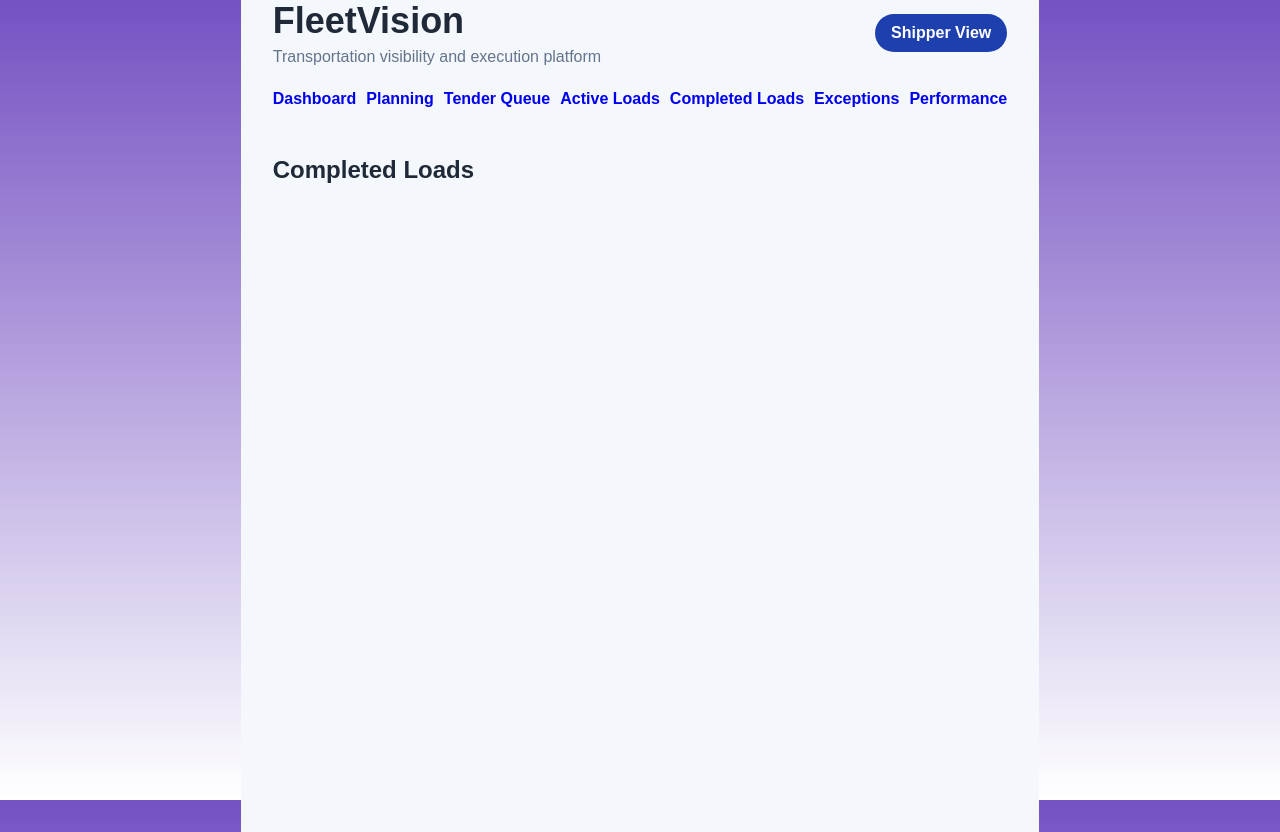
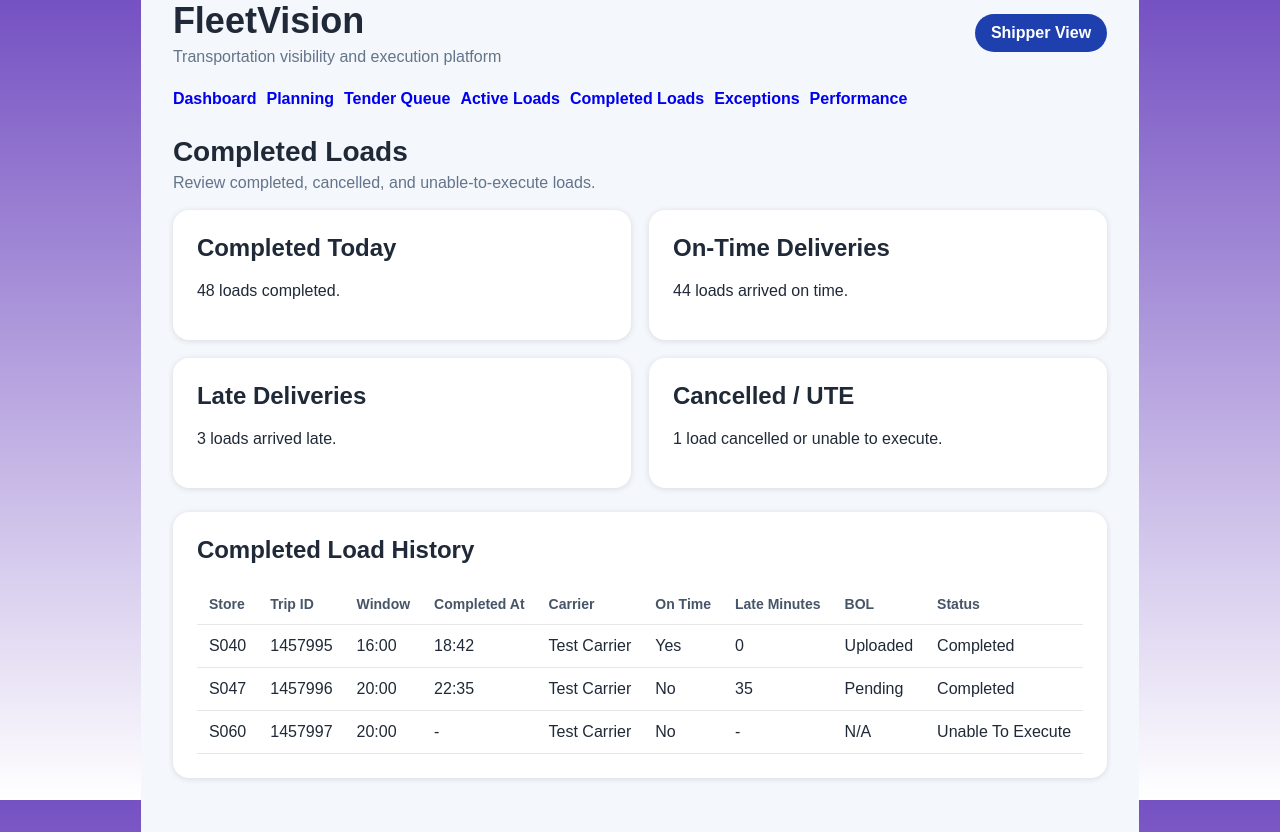
Before and after one commit to varchar1206/fleetvision-platform, a React (Vite) app: page /completed-loads in a window 1280 px wide. Built offline with nearby package versions, Linux system fonts and the light colour scheme.

Commit message:
Build Completed Loads page

```diff
--- a/src/pages/shipper/CompletedLoads.tsx
+++ b/src/pages/shipper/CompletedLoads.tsx
@@ -1,3 +1,104 @@
+const completedLoads = [
+  {
+    store: "S040",
+    tripId: "1457995",
+    window: "16:00",
+    completedAt: "18:42",
+    carrier: "Test Carrier",
+    onTime: "Yes",
+    lateMinutes: "0",
+    bol: "Uploaded",
+    status: "Completed",
+  },
+  {
+    store: "S047",
+    tripId: "1457996",
+    window: "20:00",
+    completedAt: "22:35",
+    carrier: "Test Carrier",
+    onTime: "No",
+    lateMinutes: "35",
+    bol: "Pending",
+    status: "Completed",
+  },
+  {
+    store: "S060",
+    tripId: "1457997",
+    window: "20:00",
+    completedAt: "-",
+    carrier: "Test Carrier",
+    onTime: "No",
+    lateMinutes: "-",
+    bol: "N/A",
+    status: "Unable To Execute",
+  },
+];
+
 export default function CompletedLoads() {
-  return <h2>Completed Loads</h2>;
+  return (
+    <section>
+      <div className="page-header">
+        <div>
+          <h2>Completed Loads</h2>
+          <p>Review completed, cancelled, and unable-to-execute loads.</p>
+        </div>
+      </div>
+
+      <div className="dashboard-grid">
+        <div className="card">
+          <h2>Completed Today</h2>
+          <p>48 loads completed.</p>
+        </div>
+
+        <div className="card">
+          <h2>On-Time Deliveries</h2>
+          <p>44 loads arrived on time.</p>
+        </div>
+
+        <div className="card">
+          <h2>Late Deliveries</h2>
+          <p>3 loads arrived late.</p>
+        </div>
+
+        <div className="card">
+          <h2>Cancelled / UTE</h2>
+          <p>1 load cancelled or unable to execute.</p>
+        </div>
+      </div>
+
+      <div className="table-card">
+        <h2>Completed Load History</h2>
+        <table>
+          <thead>
+            <tr>
+              <th>Store</th>
+              <th>Trip ID</th>
+              <th>Window</th>
+              <th>Completed At</th>
+              <th>Carrier</th>
+              <th>On Time</th>
+              <th>Late Minutes</th>
+              <th>BOL</th>
+              <th>Status</th>
+            </tr>
+          </thead>
+          <tbody>
+            {completedLoads.map((load) => (
+              <tr key={load.tripId}>
+                <td>{load.store}</td>
+                <td>{load.tripId}</td>
+                <td>{load.window}</td>
+                <td>{load.completedAt}</td>
+                <td>{load.carrier}</td>
+                <td>{load.onTime}</td>
+                <td>{load.lateMinutes}</td>
+                <td>{load.bol}</td>
+                <td>{load.status}</td>
+              </tr>
+            ))}
+          </tbody>
+        </table>
+      </div>
+    </section>
+  );
 }
```
